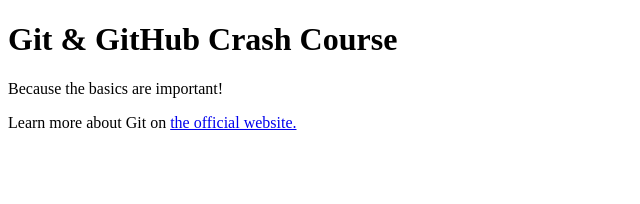
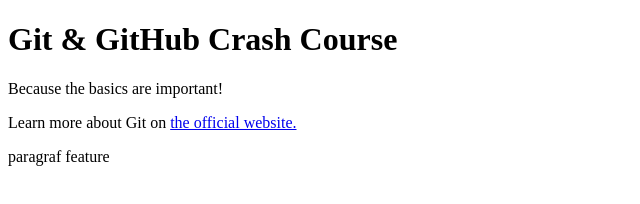
Before and after one commit to fakhri-cyber/git-udemy, a plain HTML site: page index.html in a window 1280 px wide. Shown: the whole page, without its empty margins (0-640 px from the left). Drawn offline with Linux system fonts and the light colour scheme.

Commit message:
add feature

```diff
--- a/index.html
+++ b/index.html
@@ -12,6 +12,7 @@
     <p>
       Learn more about Git on
       <a href="https://git-scm.com/book/en/v2">the official website.</a>
+      <p>paragraf feature</p>
     </p>
   </body>
 </html>
```
